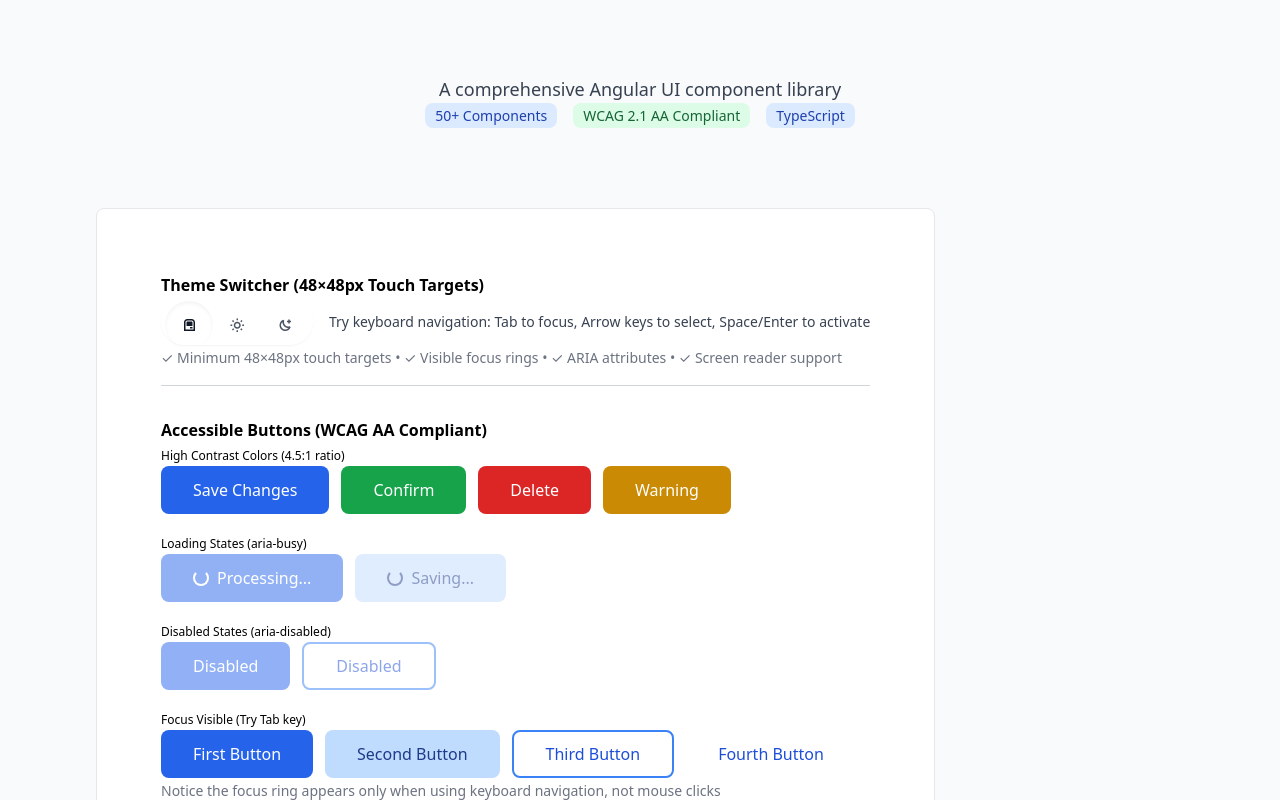
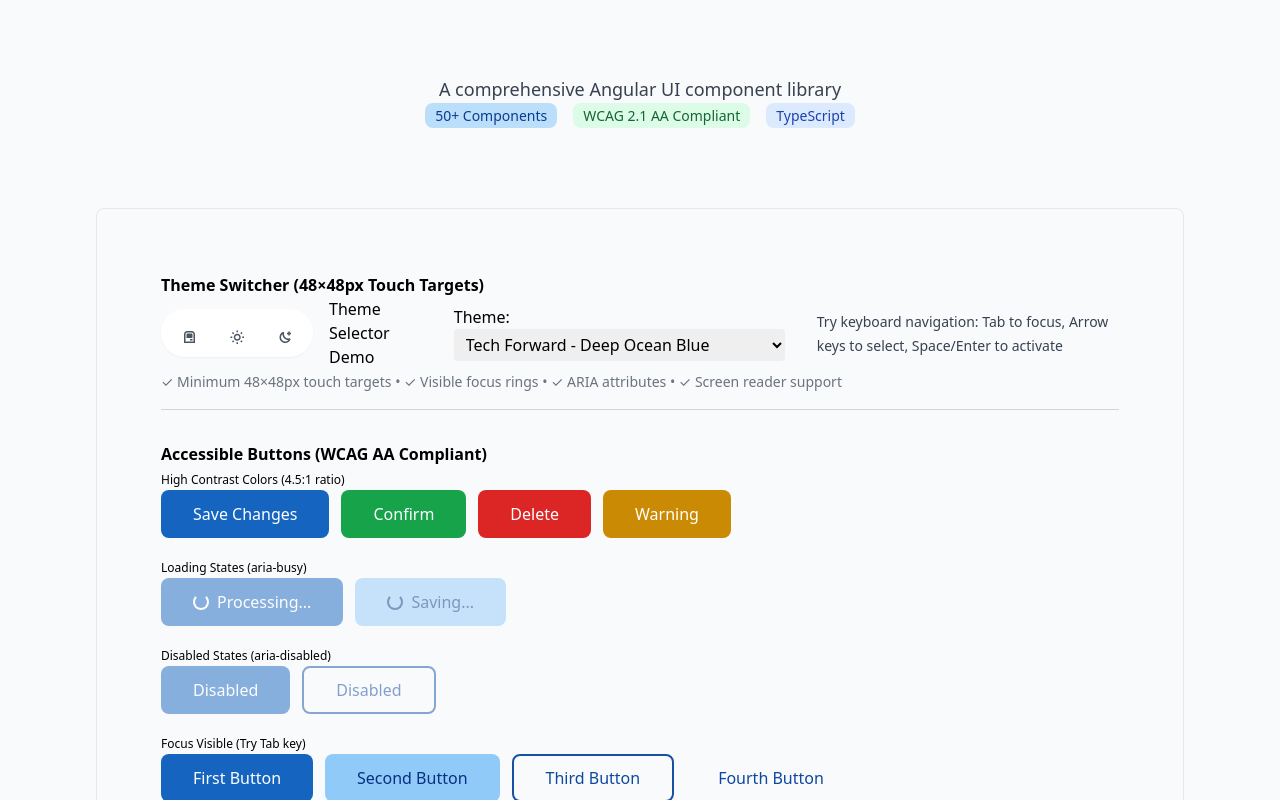
Before and after one commit to OpenScholarly/UI-library, an Angular app in the folder UI/: page / in a window 1280 px wide. Shown: the top 800 px of the page. Built offline with nearby package versions, Linux system fonts and the light colour scheme.

Commit message:
themes integration

```diff
--- a/UI/projects/demo/src/app/components/main/main.component.html
+++ b/UI/projects/demo/src/app/components/main/main.component.html
@@ -24,6 +24,8 @@
                 size="md"
                 (themeChanged)="onThemeChanged($event)">
               </ui-theme-switcher>
+              <h2>Theme Selector Demo</h2>
+              <ui-theme-selector></ui-theme-selector>
               <ui-text color="secondary" size="sm">
                 Try keyboard navigation: Tab to focus, Arrow keys to select, Space/Enter to activate
               </ui-text>
--- a/UI/projects/demo/src/app/components/main/main.component.ts
+++ b/UI/projects/demo/src/app/components/main/main.component.ts
@@ -1,4 +1,4 @@
-import { Component, signal } from '@angular/core';
+import { Component, inject, signal } from '@angular/core';
 import { FormControl, FormGroup, ReactiveFormsModule, Validators } from '@angular/forms';
 import {
   ButtonComponent, CardComponent, AccordionComponent, FooterComponent,
@@ -13,11 +13,12 @@ import {
   SegmentedButtonComponent, SplitButtonComponent, AutocompleteComponent, SearchComponent, TopBarDrawerLayoutComponent,
   TableComponent, MenuComponent, SkeletonComponent, ThemeSwitcherComponent,
   FeedComponent, StatsComponent, TimelineComponent, BannerComponent, CarouselComponent,
-  NavbarComponent, CommandMenuComponent, TreeViewComponent,
+  NavbarComponent, CommandMenuComponent, TreeViewComponent, ThemeSelectorComponent,
   type AccordionItem, type FooterSection, type TabItem, type SelectOption, type BreadcrumbItem,
   type SegmentedButtonOption, type SplitButtonAction, type AutocompleteOption, type SearchResult, type NavigationItem,
   type TableColumn, type MenuItem, type ThemeMode, type FeedItem, type StatItem, type TimelineItem,
-  type BannerAction, type CarouselItem, type NavbarItem, type CommandItem, type TreeNode, type RadioOption
+  type BannerAction, type CarouselItem, type NavbarItem, type CommandItem, type TreeNode, type RadioOption,
+  ThemeService
 } from 'ui-components';
 
 @Component({
@@ -36,11 +37,12 @@ import {
     SegmentedButtonComponent, SplitButtonComponent, AutocompleteComponent, SearchComponent, TopBarDrawerLayoutComponent,
     TableComponent, MenuComponent, SkeletonComponent, ThemeSwitcherComponent,
     FeedComponent, StatsComponent, TimelineComponent, BannerComponent, CarouselComponent,
-    NavbarComponent, CommandMenuComponent, TreeViewComponent
+    NavbarComponent, CommandMenuComponent, TreeViewComponent, ThemeSelectorComponent
   ],
   templateUrl: './main.component.html',
 })
 export class MainComponent {
+  private themeService = inject(ThemeService);
   protected title = signal('UI Component Library - 50+ Components Demo');
 
   // Component states
--- a/UI/projects/demo/src/app/components/theme-selector-demo.component.ts
+++ b/UI/projects/demo/src/app/components/theme-selector-demo.component.ts
@@ -1,10 +1,10 @@
 import { Component, computed, inject } from '@angular/core';
-import { ThemeSelectorComponent, ThemeService } from 'ui-components';
+import { ThemeSelectorComponent, ThemeService, ButtonComponent } from 'ui-components';
 
 @Component({
   selector: 'app-theme-selector-demo',
   standalone: true,
-  imports: [ThemeSelectorComponent],
+  imports: [ThemeSelectorComponent, ButtonComponent],
   template: `
     <h2>Theme Selector Demo</h2>
     <ui-theme-selector></ui-theme-selector>
@@ -12,6 +12,7 @@ import { ThemeSelectorComponent, ThemeService } from 'ui-components';
       <h3>Current Theme: {{ currentThemeName() }}</h3>
       <p>This card uses <code>var(--ui-surface)</code> and <code>var(--ui-primary)</code> to demonstrate the active theme.</p>
       <button class="demo-btn">Primary Button</button>
+      <ui-button>Secondary Button</ui-button>
     </div>
   `,
   styles: [`
--- a/UI/projects/ui-components/src/lib/components/forms/buttons/button/button.component.ts
+++ b/UI/projects/ui-components/src/lib/components/forms/buttons/button/button.component.ts
@@ -285,19 +285,19 @@ export class ButtonComponent {
     // Enhanced base classes with better focus visibility
     const baseClasses = 'inline-flex items-center justify-center rounded-md font-medium transition-all duration-200 focus-visible:outline-none focus-visible:ring-2 focus-visible:ring-offset-2 disabled:pointer-events-none disabled:opacity-50 disabled:cursor-not-allowed';
 
-    const variants: Record<ButtonVariant, (scheme: string) => string> = {
-      primary: (scheme: string) => `bg-${scheme}-600 text-white hover:bg-${scheme}-700 active:bg-${scheme}-800 focus-visible:ring-${scheme}-500`,
-      secondary: (scheme: string) => `bg-${scheme}-200 text-${scheme}-900 hover:bg-${scheme}-300 active:bg-${scheme}-400 focus-visible:ring-${scheme}-500`,
-      tertiary: (scheme: string) => `bg-${scheme}-100 text-${scheme}-800 hover:bg-${scheme}-200 active:bg-${scheme}-300 focus-visible:ring-${scheme}-500`,
-      outline: (scheme: string) => `border-2 border-${scheme}-500 bg-transparent text-${scheme}-700 hover:bg-${scheme}-50 active:bg-${scheme}-100 focus-visible:ring-${scheme}-500`,
-      ghost: (scheme: string) => `text-${scheme}-700 hover:bg-${scheme}-100 active:bg-${scheme}-200 focus-visible:ring-${scheme}-500`,
-      destructive: (scheme: string) => `bg-red-600 text-white hover:bg-red-700 active:bg-red-800 focus-visible:ring-red-500`,
-      danger: (scheme: string) => `bg-red-600 text-white hover:bg-red-700 active:bg-red-800 focus-visible:ring-red-500`,
-      warning: (scheme: string) => `bg-yellow-600 text-white hover:bg-yellow-700 active:bg-yellow-800 focus-visible:ring-yellow-500`,
-      success: (scheme: string) => `bg-green-600 text-white hover:bg-green-700 active:bg-green-800 focus-visible:ring-green-500`,
-      info: (scheme: string) => `bg-blue-600 text-white hover:bg-blue-700 active:bg-blue-800 focus-visible:ring-blue-500`,
-      link: (scheme: string) => `bg-transparent text-${scheme}-600 underline hover:text-${scheme}-800 active:text-${scheme}-900 focus-visible:ring-${scheme}-500`,
-      glass: (scheme: string) => `backdrop-blur-md bg-white/10 dark:bg-black/10 text-gray-900 dark:text-white border border-white/20 hover:bg-white/20 dark:hover:bg-black/20 active:bg-white/30 dark:active:bg-black/30 focus-visible:ring-white/50`
+    const variants: Record<ButtonVariant, string> = {
+      primary: `bg-primary-600 text-white hover:bg-primary-700 active:bg-primary-800 focus-visible:ring-primary-500`,
+      secondary: `bg-primary-200 text-primary-900 hover:bg-primary-300 active:bg-primary-400 focus-visible:ring-primary-500`,
+      tertiary: `bg-primary-100 text-primary-800 hover:bg-primary-200 active:bg-primary-300 focus-visible:ring-primary-500`,
+      outline: `border-2 border-primary-500 bg-transparent text-primary-700 hover:bg-primary-50 active:bg-primary-100 focus-visible:ring-primary-500`,
+      ghost: `text-primary-700 hover:bg-primary-100 active:bg-primary-200 focus-visible:ring-primary-500`,
+      destructive: `bg-red-600 text-white hover:bg-red-700 active:bg-red-800 focus-visible:ring-red-500`,
+      danger: `bg-red-600 text-white hover:bg-red-700 active:bg-red-800 focus-visible:ring-red-500`,
+      warning: `bg-yellow-600 text-white hover:bg-yellow-700 active:bg-yellow-800 focus-visible:ring-yellow-500`,
+      success: `bg-green-600 text-white hover:bg-green-700 active:bg-green-800 focus-visible:ring-green-500`,
+      info: `bg-blue-600 text-white hover:bg-blue-700 active:bg-blue-800 focus-visible:ring-blue-500`,
+      link: `bg-transparent text-primary-600 underline hover:text-primary-800 active:text-primary-900 focus-visible:ring-primary-500`,
+      glass: `backdrop-blur-md bg-white/10 dark:bg-black/10 text-gray-900 dark:text-white border border-white/20 hover:bg-white/20 dark:hover:bg-black/20 active:bg-white/30 dark:active:bg-black/30 focus-visible:ring-white/50`
     };
 
     // Ensure minimum 48×48px touch target for WCAG AAA (44×44px for AA)
@@ -310,15 +310,8 @@ export class ButtonComponent {
     };
 
     const variant = this.variant() as ButtonVariant;
-    const scheme = variant === 'destructive' || variant === 'danger' ? 'red'
-                  : variant === 'warning' ? 'yellow'
-                  : variant === 'success' ? 'green'
-                  : variant === 'info' ? 'blue'
-                  : 'primary';
 
-    const variantClass = variants[variant]
-      ? variants[variant](scheme)
-      : variants['primary']('primary');
+    const variantClass = variants[variant] ? variants[variant] : variants['primary'];
     const sizeClass = sizes[this.size()];
     const customClass = this.customClasses();
 
--- a/UI/tailwind.config.js
+++ b/UI/tailwind.config.js
@@ -7,39 +7,71 @@ module.exports = {
   theme: {
     extend: {
       colors: {
-        // Design token based colors
+        // Design token based colors - now theme-aware via CSS variables
         primary: {
-          50: '#eff6ff',
-          100: '#dbeafe',
-          200: '#bfdbfe',
-          300: '#93c5fd',
-          400: '#60a5fa',
-          500: '#3b82f6',
-          600: '#2563eb',
-          700: '#1d4ed8',
-          800: '#1e40af',
-          900: '#1e3a8a',
+          50: 'var(--primary-50, #eff6ff)',
+          100: 'var(--primary-100, #dbeafe)',
+          200: 'var(--primary-200, #bfdbfe)',
+          300: 'var(--primary-300, #93c5fd)',
+          400: 'var(--primary-400, #60a5fa)',
+          500: 'var(--primary-500, #3b82f6)',
+          600: 'var(--primary-600, #2563eb)',
+          700: 'var(--primary-700, #1d4ed8)',
+          800: 'var(--primary-800, #1e40af)',
+          900: 'var(--primary-900, #1e3a8a)',
+          DEFAULT: 'var(--ui-primary, #3b82f6)',
+          light: 'var(--ui-primaryLight, #60a5fa)',
+          dark: 'var(--ui-primaryDark, #1d4ed8)',
         },
-        secondary: '#4b5563',
-        success: 'rgb(var(--ui-success) / <alpha-value>)',
-        danger: 'rgb(var(--ui-danger) / <alpha-value>)',
-        warning: 'rgb(var(--ui-warning) / <alpha-value>)',
-        info: 'rgb(var(--ui-info) / <alpha-value>)',
+        secondary: {
+          50: 'var(--secondary-50, #f9fafb)',
+          100: 'var(--secondary-100, #f3f4f6)',
+          200: 'var(--secondary-200, #e5e7eb)',
+          300: 'var(--secondary-300, #d1d5db)',
+          400: 'var(--secondary-400, #9ca3af)',
+          500: 'var(--secondary-500, #6b7280)',
+          600: 'var(--secondary-600, #4b5563)',
+          700: 'var(--secondary-700, #374151)',
+          800: 'var(--secondary-800, #1f2937)',
+          900: 'var(--secondary-900, #111827)',
+          DEFAULT: 'var(--ui-secondary, #6b7280)',
+          light: 'var(--ui-secondaryLight, #9ca3af)',
+          dark: 'var(--ui-secondaryDark, #374151)',
+        },
+        accent: {
+          50: 'var(--accent-50, #fef2f2)',
+          100: 'var(--accent-100, #fee2e2)',
+          200: 'var(--accent-200, #fecaca)',
+          300: 'var(--accent-300, #fca5a5)',
+          400: 'var(--accent-400, #f87171)',
+          500: 'var(--accent-500, #ef4444)',
+          600: 'var(--accent-600, #dc2626)',
+          700: 'var(--accent-700, #b91c1c)',
+          800: 'var(--accent-800, #991b1b)',
+          900: 'var(--accent-900, #7f1d1d)',
+          DEFAULT: 'var(--ui-accent, #ef4444)',
+          light: 'var(--ui-accentLight, #f87171)',
+          dark: 'var(--ui-accentDark, #b91c1c)',
+        },
+        success: 'rgb(var(--ui-success, 40 167 69) / <alpha-value>)',
+        danger: 'rgb(var(--ui-danger, 220 53 69) / <alpha-value>)',
+        warning: 'rgb(var(--ui-warning, 255 193 7) / <alpha-value>)',
+        info: 'rgb(var(--ui-info, 23 162 184) / <alpha-value>)',
 
         // Surface colors
         surface: {
-          DEFAULT: 'rgb(var(--ui-surface) / <alpha-value>)',
-          light: 'rgb(var(--ui-surface-light) / <alpha-value>)',
-          dark: 'rgb(var(--ui-surface-dark) / <alpha-value>)',
+          DEFAULT: 'rgb(var(--ui-surface, 255 255 255) / <alpha-value>)',
+          light: 'rgb(var(--ui-surface-light, 249 250 251) / <alpha-value>)',
+          dark: 'rgb(var(--ui-surface-dark, 229 231 235) / <alpha-value>)',
         },
-        background: 'rgb(var(--ui-background) / <alpha-value>)',
+        background: 'rgb(var(--ui-background, 243 244 246) / <alpha-value>)',
 
         // Text colors
         text: {
-          primary: 'rgb(var(--ui-text-primary) / <alpha-value>)',
-          secondary: 'rgb(var(--ui-text-secondary) / <alpha-value>)',
-          disabled: 'rgb(var(--ui-text-disabled) / <alpha-value>)',
-          'on-primary': 'rgb(var(--ui-text-on-primary) / <alpha-value>)',
+          primary: 'rgb(var(--ui-text-primary, 17 24 39) / <alpha-value>)',
+          secondary: 'rgb(var(--ui-text-secondary, 55 65 81) / <alpha-value>)',
+          disabled: 'rgb(var(--ui-text-disabled, 156 163 175) / <alpha-value>)',
+          'on-primary': 'rgb(var(--ui-text-on-primary, 255 255 255) / <alpha-value>)',
         },
 
         // Glass colors for liquid glass effects
```
